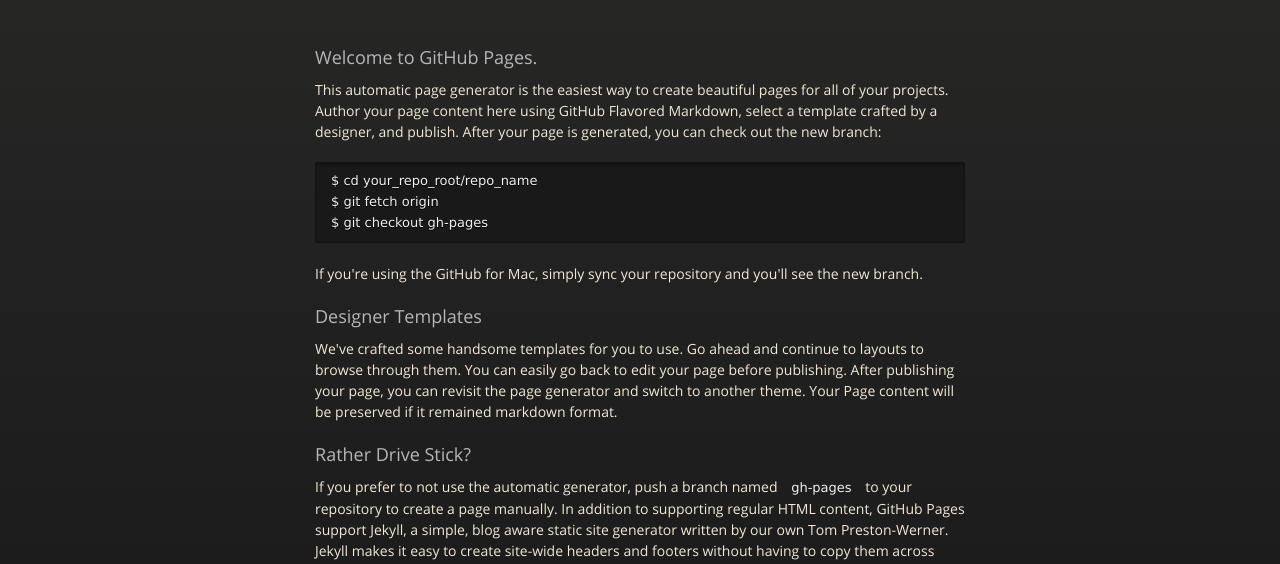
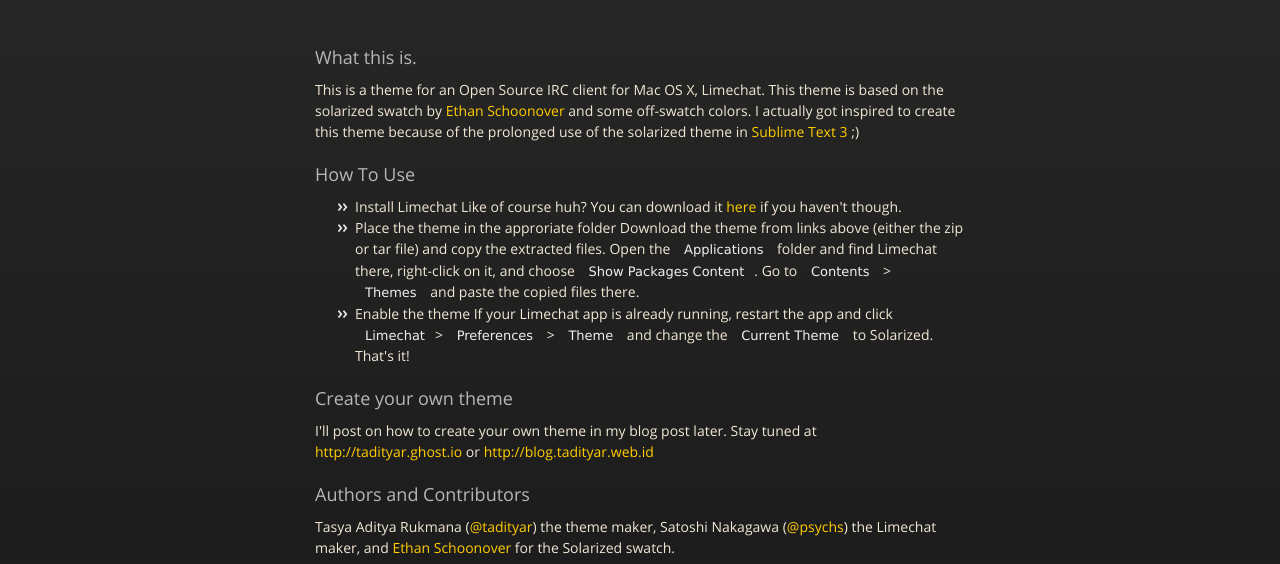
Before and after one commit to tadityar/solarized-limechat-theme, a plain HTML site: page index.html in a window 1280 px wide. Shown: the part 226-790 px from the top of the page. Drawn offline with nearby package versions, Linux system fonts and the light colour scheme.

```diff
--- a/index.html
+++ b/index.html
@@ -39,36 +39,36 @@
         </div>
 
         <h3>
-<a id="welcome-to-github-pages" class="anchor" href="#welcome-to-github-pages" aria-hidden="true"><span class="octicon octicon-link"></span></a>Welcome to GitHub Pages.</h3>
+<a id="what-this-is" class="anchor" href="#what-this-is" aria-hidden="true"><span class="octicon octicon-link"></span></a>What this is.</h3>
 
-<p>This automatic page generator is the easiest way to create beautiful pages for all of your projects. Author your page content here using GitHub Flavored Markdown, select a template crafted by a designer, and publish. After your page is generated, you can check out the new branch:</p>
-
-<pre><code>$ cd your_repo_root/repo_name
-$ git fetch origin
-$ git checkout gh-pages
-</code></pre>
-
-<p>If you're using the GitHub for Mac, simply sync your repository and you'll see the new branch.</p>
+<p>This is a theme for an Open Source IRC client for Mac OS X, Limechat. This theme is based on the solarized swatch by <a href="http://ethanschoonover.com/solarized">Ethan Schoonover</a> and some off-swatch colors. I actually got inspired to create this theme because of the prolonged use of the solarized theme in <a href="http://www.sublimetext.com/">Sublime Text 3</a> ;)</p>
 
 <h3>
-<a id="designer-templates" class="anchor" href="#designer-templates" aria-hidden="true"><span class="octicon octicon-link"></span></a>Designer Templates</h3>
+<a id="how-to-use" class="anchor" href="#how-to-use" aria-hidden="true"><span class="octicon octicon-link"></span></a>How To Use</h3>
 
-<p>We've crafted some handsome templates for you to use. Go ahead and continue to layouts to browse through them. You can easily go back to edit your page before publishing. After publishing your page, you can revisit the page generator and switch to another theme. Your Page content will be preserved if it remained markdown format.</p>
+<ul>
+<li>Install Limechat
+Like of course huh? You can download it <a href="http://limechat.net/mac/">here</a> if you haven't though.</li>
+<li>Place the theme in the approriate folder
+Download the theme from links above (either the zip or tar file) and copy the extracted files. Open the <code>Applications</code> folder and find Limechat there, right-click on it, and choose <code>Show Packages Content</code>. Go to <code>Contents</code> &gt; <code>Themes</code> and paste the copied files there.</li>
+<li>Enable the theme
+If your Limechat app is already running, restart the app and click <code>Limechat</code>&gt; <code>Preferences</code> &gt; <code>Theme</code> and change the <code>Current Theme</code> to Solarized. That's it! </li>
+</ul>
 
 <h3>
-<a id="rather-drive-stick" class="anchor" href="#rather-drive-stick" aria-hidden="true"><span class="octicon octicon-link"></span></a>Rather Drive Stick?</h3>
+<a id="create-your-own-theme" class="anchor" href="#create-your-own-theme" aria-hidden="true"><span class="octicon octicon-link"></span></a>Create your own theme</h3>
 
-<p>If you prefer to not use the automatic generator, push a branch named <code>gh-pages</code> to your repository to create a page manually. In addition to supporting regular HTML content, GitHub Pages support Jekyll, a simple, blog aware static site generator written by our own Tom Preston-Werner. Jekyll makes it easy to create site-wide headers and footers without having to copy them across every page. It also offers intelligent blog support and other advanced templating features.</p>
+<p>I'll post on how to create your own theme in my blog post later. Stay tuned at <a href="http://tadityar.ghost.io">http://tadityar.ghost.io</a> or <a href="http://blog.tadityar.web.id">http://blog.tadityar.web.id</a></p>
 
 <h3>
 <a id="authors-and-contributors" class="anchor" href="#authors-and-contributors" aria-hidden="true"><span class="octicon octicon-link"></span></a>Authors and Contributors</h3>
 
-<p>You can <a href="https://github.com/blog/821" class="user-mention">@mention</a> a GitHub username to generate a link to their profile. The resulting <code>&lt;a&gt;</code> element will link to the contributor's GitHub Profile. For example: In 2007, Chris Wanstrath (<a href="https://github.com/defunkt" class="user-mention">@defunkt</a>), PJ Hyett (<a href="https://github.com/pjhyett" class="user-mention">@pjhyett</a>), and Tom Preston-Werner (<a href="https://github.com/mojombo" class="user-mention">@mojombo</a>) founded GitHub.</p>
+<p>Tasya Aditya Rukmana (<a href="https://github.com/tadityar" class="user-mention">@tadityar</a>) the theme maker, Satoshi Nakagawa (<a href="https://github.com/psychs" class="user-mention">@psychs</a>) the Limechat maker, and <a href="http://ethanschoonover.com">Ethan Schoonover</a> for the Solarized swatch.</p>
 
 <h3>
 <a id="support-or-contact" class="anchor" href="#support-or-contact" aria-hidden="true"><span class="octicon octicon-link"></span></a>Support or Contact</h3>
 
-<p>Having trouble with Pages? Check out the documentation at <a href="https://help.github.com/pages">https://help.github.com/pages</a> or contact <a href="mailto:support@github.com">support@github.com</a> and we’ll help you sort it out.</p>
+<p>Having trouble with the theme? Just contact me at <a href="mailto:tadityar@gmail.com">tadityar@gmail.com</a></p>
       </section>
 
     </div>
```
Also changed, not shown: params.json (+1 -1 lines).
